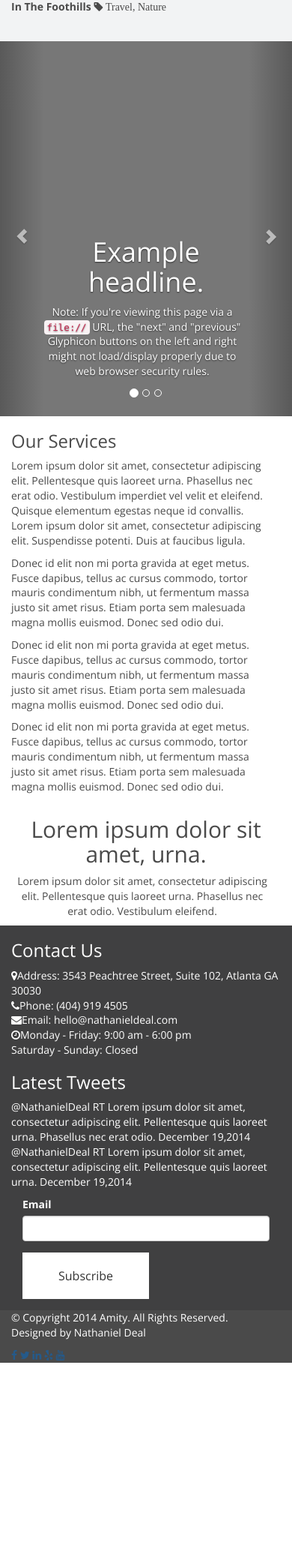
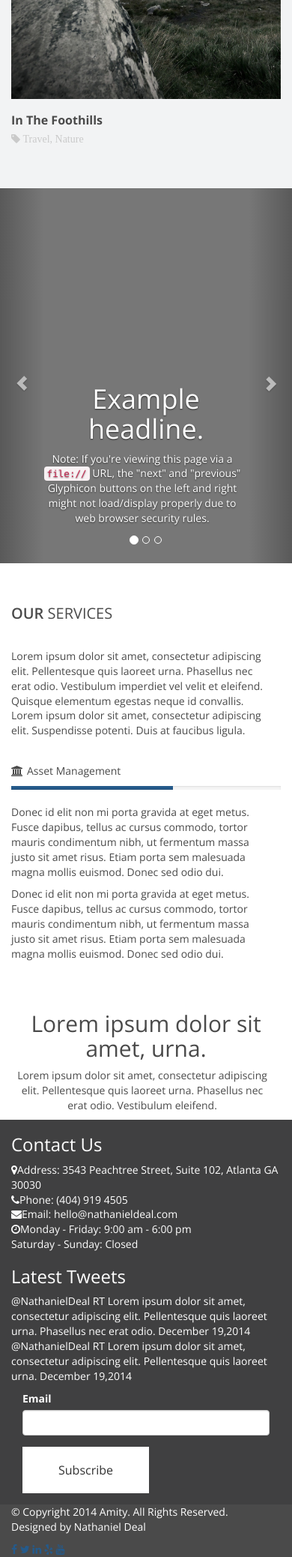
Before and after one commit to Kostjuchenko-AV/corporate-theme, a PHP site: page / in a window 390 px wide. Shown: the part 2649-4725 px from the top of the page at 75% size. Before the commit the page ends 4466 px from the top, so only its background shows below. Run offline with PHP 8.4, Linux system fonts and the light colour scheme.

Commit message:
Updates to home page template

```diff
--- a/HTML/css/main.css
+++ b/HTML/css/main.css
@@ -26,6 +26,15 @@ h5,
 h6 {
   font-family: 'Open Sans', 'Helvetica Neue', Helvetica, Arial, sans-serif;
   font-style: normal;
+}
+h3.title {
+  font-size: 20px;
+  font-weight: 600;
+  padding-bottom: 26px;
+  text-transform: uppercase;
+}
+h3.title span {
+  font-weight: 400;
 }
 p {
   margin: 0 10px 10px 0;
@@ -216,42 +225,40 @@ header.shrink-header .navbar-wrapper .navbar-nav > li > a {
 -------------------------------------------------- */
 .marketing {
   padding: 36px 0;
-}
-.marketing .col-md-4 {
   text-align: center;
 }
-.marketing .col-md-4 span {
+.marketing span {
   display: inline-block;
   min-height: 70px;
   color: #255a8a;
   position: relative;
 }
-.marketing .col-md-4 span .fa-html5 {
+.marketing span .fa-html5 {
   padding-top: 8px;
 }
-.marketing .col-md-4 span .fa-mobile {
+.marketing span .fa-mobile {
   position: absolute;
 }
-.marketing .col-md-4 span .fa-mobile.icon-1 {
+.marketing span .fa-mobile.icon-1 {
   left: -20px;
   top: 5px;
 }
-.marketing .col-md-4 span .fa-mobile.icon-2 {
+.marketing span .fa-mobile.icon-2 {
   left: -3px;
   top: 15px;
 }
-.marketing .col-md-4 span .fa-edit {
+.marketing span .fa-edit {
   padding-top: 10px;
 }
-.marketing .col-md-4 h3 {
+.marketing h3 {
   font-size: 20px;
 }
-.marketing .col-md-4 p {
+.marketing p {
   line-height: 24px;
   margin-right: 10px;
   margin-left: 10px;
 }
-.marketing .col-md-4 a {
+.marketing a {
   color: #255a8a;
   font-weight: 600;
   font-size: 14px;
@@ -261,6 +268,27 @@ header.shrink-header .navbar-wrapper .navbar-nav > li > a {
 .mini-portfolio {
   background-color: #f2f3f4;
   padding: 36px 0;
+}
+.mini-portfolio h3 a {
+  color: #cacaca;
+  -webkit-transition: all 0.1s ease-in-out 0s;
+          transition: all 0.1s ease-in-out 0s;
+}
+.mini-portfolio h3 a:hover {
+  color: #4a4a4a;
+}
+.mini-portfolio h4 {
+  font-weight: bold;
+  font-size: 16px;
+  margin-bottom: 5px;
+}
+.mini-portfolio img {
+  margin-bottom: 20px;
+}
+.mini-portfolio .tag {
+  color: #cacaca;
+  display: block;
+  margin-bottom: 20px;
 }
 /* TESTIMONIAL CAROUSEL STYLING
 -------------------------------------------------- */
@@ -283,6 +311,23 @@ header.shrink-header .navbar-wrapper .navbar-nav > li > a {
 }
 /* SERVICES STYLING
 -------------------------------------------------- */
+.services {
+  padding: 36px 0;
+}
+.services .line-graph {
+  margin-top: 24px;
+}
+.services .line-graph i {
+  padding-right: 5px;
+}
+.services .line-graph .graph-item .progress {
+  margin-top: 10px;
+  height: 5px;
+  border-radius: 0;
+}
+.services .line-graph .graph-item .progress-bar {
+  background-color: #255a8a;
+}
 /*  FEATURED STYLING
 -------------------------------------------------- */
 .featured {
--- a/HTML/css/main.less
+++ b/HTML/css/main.less
@@ -4,7 +4,8 @@
 -------------------------------------------------- */
 @body-bg: #FFFFFF;
 @gray: #4A4A4A;
-@gray-light: #F2F3F4;
+@gray-lighter: #F2F3F4;
+@gray-light: lighten(@gray, 50%);
 @gray-dark: #404041;
 @brand-primary: #255A8A;
 @brand-primary-light: lighten(@brand-primary,30%);
@@ -16,7 +17,9 @@
 @font-weight-base: 400;
 @line-height-base: 1.42;
 @link-color: @brand-primary;
+
 @section-padding: 36px 0;
+@tras-all-fast: all .1s ease-in-out 0s;
 
 
 /* GLOBAL STYLES
@@ -41,6 +44,17 @@ body {
 h1, h2, h3, h4, h5, h6 {
 	font-family: @font-family-base;
 	font-style: normal;
+}
+
+h3.title {
+	font-size: 20px;
+	font-weight: 600;
+	padding-bottom: 26px;
+	text-transform: uppercase;
+
+	span {
+		font-weight: 400;
+	}
 }
 
 p {
@@ -95,7 +109,7 @@ header {
 			}
 			a {
 				color: white;
-				transition: all .1s ease-in-out 0s;
+				transition: @tras-all-fast;
 			}
 
 			a:hover {
@@ -113,7 +127,7 @@ header {
 				color: white;
 				font-size: @font-size-large;
 				padding: 0 8px;
-				transition: all .1s ease-in-out 0s;
+				transition: @tras-all-fast;
 			}
 
 			a:hover {
@@ -250,7 +264,7 @@ header {
 /* CTA STYLING
 -------------------------------------------------- */
 .cta {
-	background-color: @gray-light;
+	background-color: @gray-lighter;
 	padding: @section-padding;
 
 	h3 {
@@ -271,8 +285,6 @@ header {
 -------------------------------------------------- */
 .marketing {
 	padding: @section-padding;
-
-	.col-md-4 {
 	text-align: center;
 
 	span {
@@ -320,13 +332,39 @@ header {
 		font-size: @font-size-base;
 	}
 }
-}
 
 /* MINI PORTFOLIO STYLING
 -------------------------------------------------- */
 .mini-portfolio {
-	background-color: @gray-light;
+	background-color: @gray-lighter;
 	padding: @section-padding;
+
+	h3 {
+
+		a {
+			color: @gray-light;
+			transition: @tras-all-fast;
+		}
+		a:hover {
+				color: @gray;
+		}
+	}
+
+	h4 {
+		font-weight: bold;
+		font-size: @font-size-medium;
+		margin-bottom: 5px;
+	}
+
+	img {
+		margin-bottom: 20px;
+	}
+
+	.tag {
+		color: @gray-light;
+		display: block;
+		margin-bottom: 20px;
+	}
 
 }
 
@@ -357,7 +395,28 @@ header {
 /* SERVICES STYLING
 -------------------------------------------------- */
 .services {
+	padding: @section-padding;
 
+	.line-graph {
+		margin-top: 24px;
+
+		i {
+			padding-right: 5px;
+		}
+
+		.graph-item{
+
+			.progress {
+				margin-top: 10px;
+				height: 5px;
+				border-radius: 0;
+			}
+
+			.progress-bar {
+				background-color: @brand-primary;
+			}
+		}
+	}
 }
 
 /*  FEATURED STYLING
--- a/HTML/index.html
+++ b/HTML/index.html
@@ -188,12 +188,12 @@
 			<div class="cta">
 				<div class="container">
 					<div class="row">
-						<div class="col-md-10">
+						<div class="col-sm-10">
 							<h3>Lorem ipsum dolor sit amet, urna. </h3>
 							<p>Lorem ipsum dolor sit amet, consectetur adipiscing elit. Pellentesque quis laoreet urna.
 	Phasellus nec erat odio. Vestibulum eleifend. </p>
 						</div>
-						<div class="col-md-2">
+						<div class="col-sm-2">
 							<a class="btn btn-primary" href="#" role="button">Read More</a>
 						</div>
 					</div>
@@ -204,19 +204,19 @@
 			<!--Begin Marketing Section-->
 			<div class="container marketing">
 				<div class="row">
-					<div class="col-md-4">
+					<div class="col-sm-4">
 						<span><i class="fa fa-html5 fa-4x"></i></span>
 						<h3>HTML5 & CSS3</h3>
 						<p>Lorem ipsum dolor sit amet, consectetur adipiscing elit. Pellentesque quis laoreet urna. Phasellus nec erat odio.</p>
 						<a class="btn btn-default" href="#" role="button">Read More</a>
 					</div>
-					<div class="col-md-4">
+					<div class="col-sm-4">
 						<span><i class="fa fa-mobile fa-4x icon-1"></i><i class="fa fa-mobile fa-4x icon-2"></i></span>
 						<h3>Mobile First</h2>
 						<p>Lorem ipsum dolor sit amet, consectetur adipiscing elit. Pellentesque quis laoreet urna. Phasellus nec erat odio.</p>
 						<a class="btn btn-default" href="#" role="button">Read More</a>
 					</div>
-					<div class="col-md-4">
+					<div class="col-sm-4">
 						<span><i class="fa fa-edit fa-4x"></i></span>
 						<h3>Customizable</h2>
 						<p>Lorem ipsum dolor sit amet, consectetur adipiscing elit. Pellentesque quis laoreet urna. Phasellus nec erat odio.</p>
@@ -230,25 +230,28 @@
 			<div class="mini-portfolio">
 				<div class="container">
 					<div class="row">
-						<div class="col-md-12">
-							<h3>Recent Work</h3>
+						<div class="col-md-12 clearfix">
+							<h3 class="pull-left title">Recent <span>Work</span></h3>
+							<span class="pull-right">
+								<h3><a href="#"><i class="fa fa-plus"></h3></i></a>
+							</span>
 						</div>
 					</div>
 					<div class="row">
-						<div class="col-md-4">
-							<img class="img-responsive" alt="By The Pier" src="http://lorempixel.com/400/285/" />
-							<strong>By The Pier</strong>
-							<span><i class="fa fa-tag"> Travel, Lifestyle</i></span>
+						<div class="col-sm-4">
+							<img class="img-responsive" src="img/by-the-peir.jpg" alt="by-the-peir" />
+							<h4>By The Pier</h4>
+							<span class="tag"><i class="fa fa-tag"> Travel, Lifestyle</i></span>
 						</div>
-						<div class="col-md-4">
-							<img class="img-responsive" alt="Beyond The Trees" src="http://lorempixel.com/400/285/" />
-							<strong>Beyond The Trees</strong>
-							<span><i class="fa fa-tag"> Beautiful, Lifestyle</i></span>
+						<div class="col-sm-4">
+							<img class="img-responsive" src="img/beyond-the-trees.jpg" alt="beyond-the-trees" />
+							<h4>Beyond The Trees</h4>
+							<span class="tag"><i class="fa fa-tag"> Beautiful, Lifestyle</i></span>
 						</div>
-						<div class="col-md-4">
-							<img class="img-responsive" alt="In The Foothills" src="http://lorempixel.com/400/285/" />
-							<strong>In The Foothills</strong>
-							<span><i class="fa fa-tag"> Travel, Nature</i></span>
+						<div class="col-sm-4">
+							<img class="img-responsive" src="img/the-pines.jpg" alt="the-pines" />
+							<h4>In The Foothills</h4>
+							<span class="tag"><i class="fa fa-tag"> Travel, Nature</i></span>
 						</div>
 					</div>
 				</div>
@@ -303,17 +306,23 @@
 
 					<div class="row">
 						<div class="col-md-12">
-							<h3>Our Services</h3>
+							<h3 class="title">Our <span>Services</span></h3>
 							<p>Lorem ipsum dolor sit amet, consectetur adipiscing elit. Pellentesque quis laoreet urna. Phasellus nec erat odio. Vestibulum imperdiet vel velit et eleifend. Quisque elementum egestas neque id convallis. Lorem ipsum dolor sit amet, consectetur adipiscing elit. Suspendisse
 potenti. Duis at faucibus ligula.
 							</p>
 						</div>
 					</div>
-					<div class="row">
+					<div class="row line-graph">
 						<div class="col-md-4">
-							<p>
-								Donec id elit non mi porta gravida at eget metus. Fusce dapibus, tellus ac cursus commodo, tortor mauris condimentum nibh, ut fermentum massa justo sit amet risus. Etiam porta sem malesuada magna mollis euismod. Donec sed odio dui.
-							</p>
+							<div class="graph-item">
+								<span><i class="fa fa-bank"></i>Asset Management</span>
+								<div class="progress">
+									<div class="progress-bar" role="progressbar" aria-valuenow="60" aria-valuemin="0" aria-valuemax="100" style="width: 60%;">
+									<span class="sr-only">60% Complete</span>
+									</div>
+								</div>
+							</div>
+
 						</div>
 						<div class="col-md-4">
 							<p>
```
Lines whose indentation alone changed are shown as unchanged.
